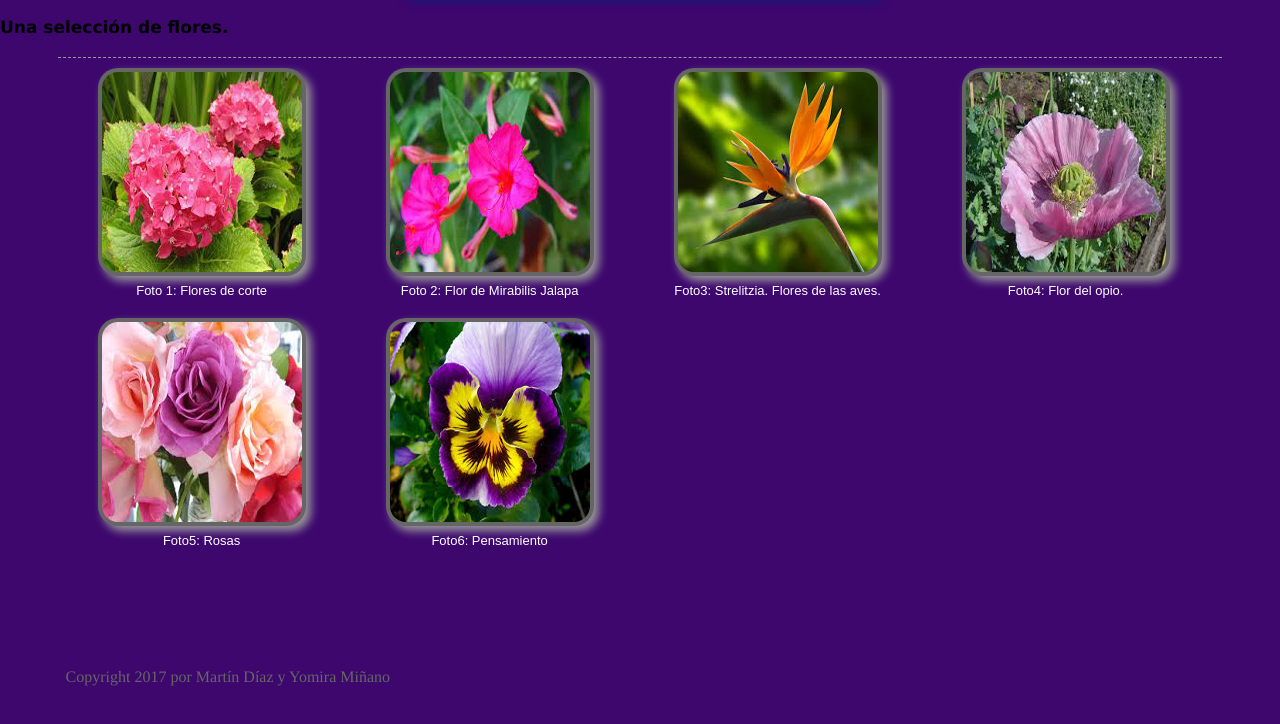
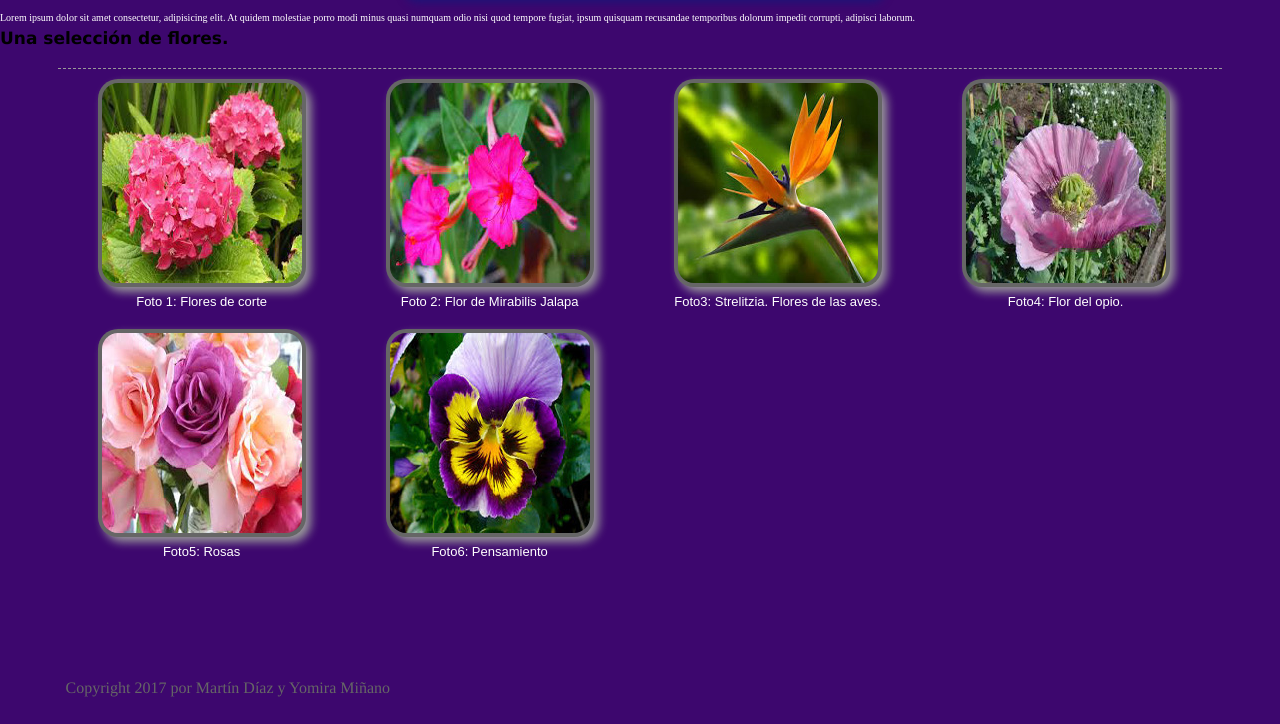
Before and after one commit to multiserviciosalison/remembering_git, a plain HTML site: page index.html in a window 1280 px wide. Shown: the part 76-800 px from the top of the page. Drawn offline with Linux system fonts and the light colour scheme.

Commit message:
Se agregó un párrafo al body

```diff
--- a/index.html
+++ b/index.html
@@ -14,6 +14,7 @@
   <header>
     <hgroup>
       <h1>BIENVENIDO A RAMA TEXT</h1>
+      <p>Lorem ipsum dolor sit amet consectetur, adipisicing elit. At quidem molestiae porro modi minus quasi numquam odio nisi quod tempore fugiat, ipsum quisquam recusandae temporibus dolorum impedit corrupti, adipisci laborum.</p>
       <h2>Una selecci&oacute;n de flores.</h2>
     </hgroup>
   </header>
```
